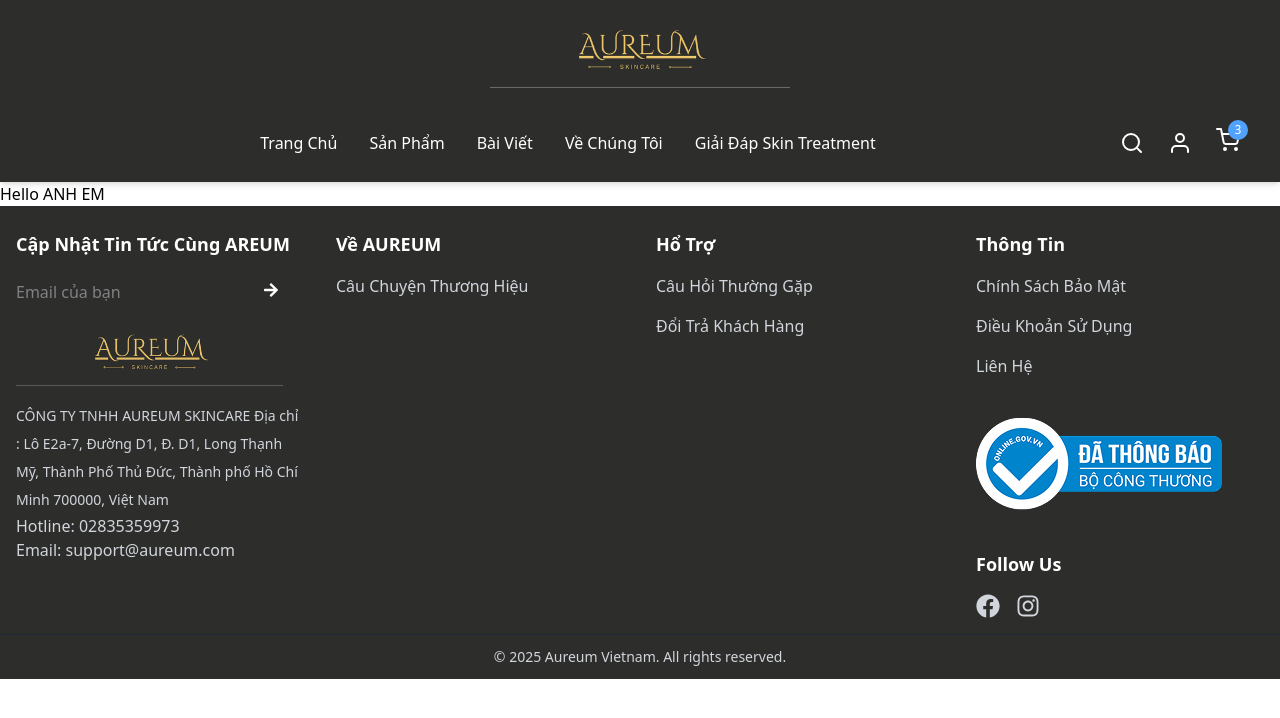
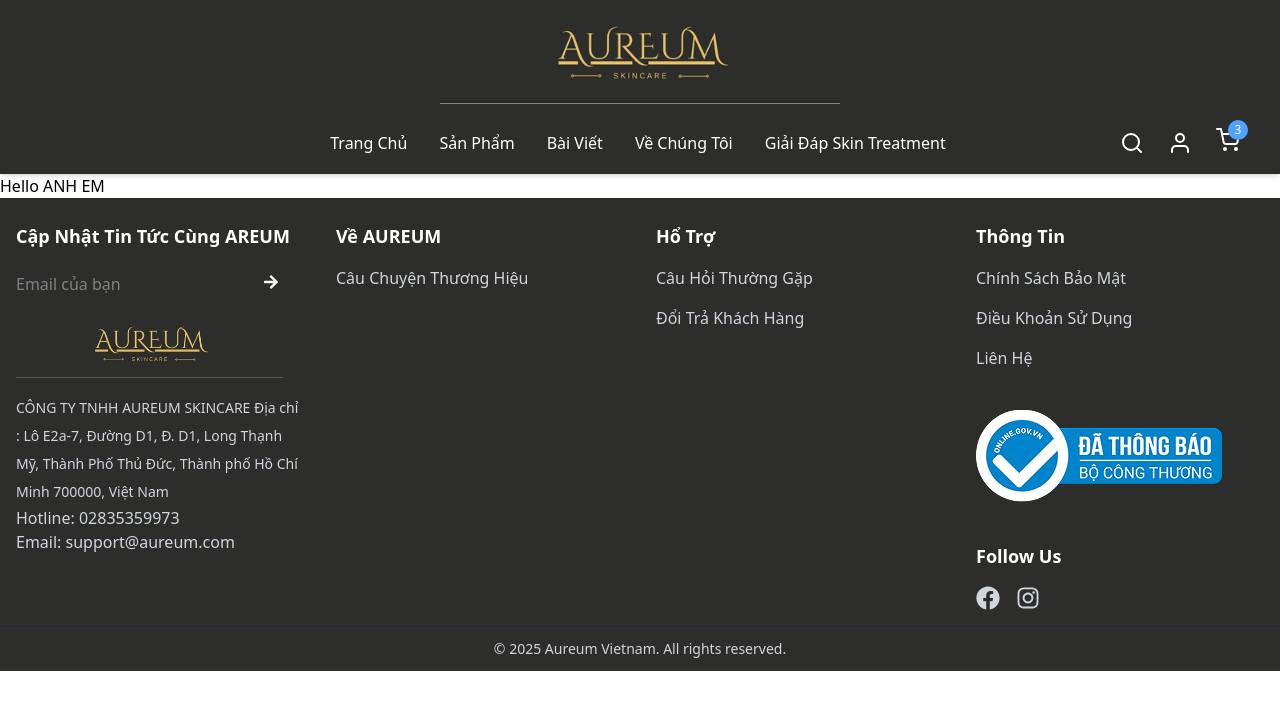
Before and after one commit to Minhtamkim/AUREUM, a React (Vite) app: page / in a window 1280 px wide. Shown: the top 718 px of the page. Built offline with nearby package versions, Linux system fonts and the light colour scheme.

Commit message:
fix/Khoa: Header

```diff
--- a/src/components/header/index.jsx
+++ b/src/components/header/index.jsx
@@ -29,19 +29,19 @@
   }, []);
 
   return (
-    <header className="w-full bg-[#2d2d2b] shadow-md">
+    <header className="w-full bg-[#2d2d2b] shadow-md h-4-">
       <div className="container mx-auto px-4">
-        <div className="flex items-center justify-center py-4">
+        <div className="flex items-center justify-center py-2">
           <img
             src="/public/images/aureum.png"
             alt="Logo"
-            className="h-18 w-auto object-contain"
+            className="h-24 w-auto object-contain"
           />
         </div>
-        <div className="flex items-center justify-between py-6">
+        <div className="flex items-center justify-between py-4">
           {/* Desktop Navigation */}
           <div></div>
-          <nav className="hidden md:flex items-center space-x-8 ">
+          <nav className="hidden md:flex items-center space-x-8 pl-35">
             {menuItems.map((item) => (
               <a
                 key={item.id}
```
